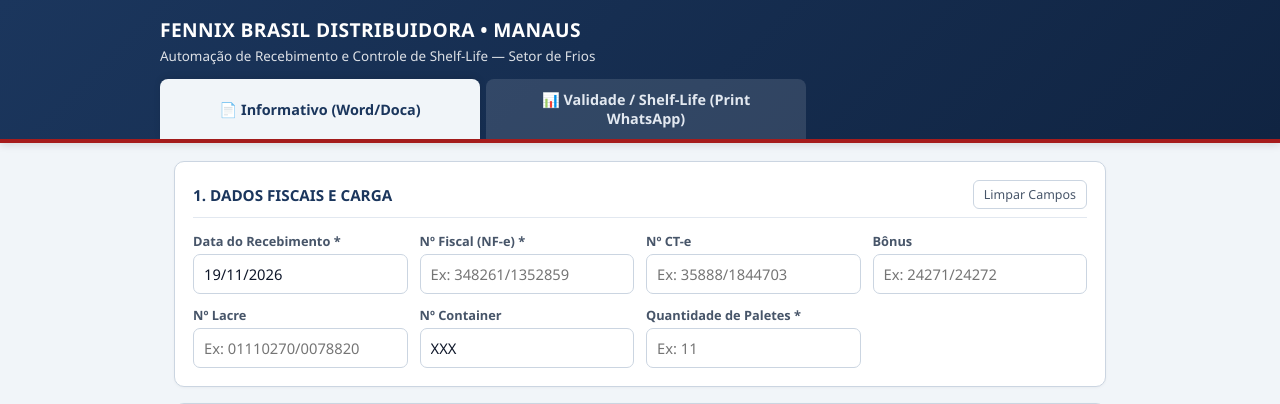
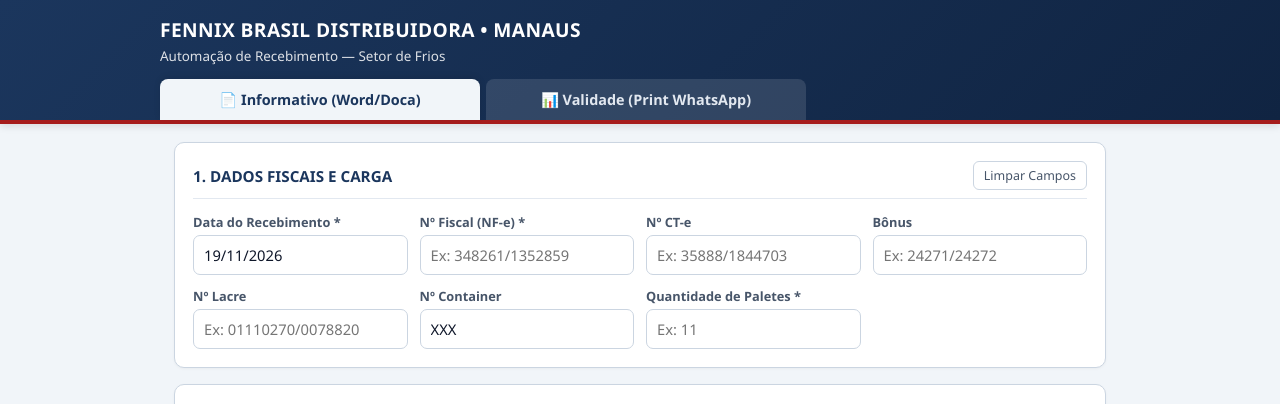
Before and after one commit to wllslz/fennix-recebimento, a Flask app: page / in a window 1280 px wide. Shown: the top 404 px of the page. Run offline with Flask 3, Linux system fonts and the light colour scheme; data that the repository does not hold is empty.

Commit message:
Remove termo Shelf-Life dos titulos e textos

```diff
--- a/app.py
+++ b/app.py
@@ -185,7 +185,7 @@ def renderizar_imagem_tabela_excel(linhas, data_ref_str=""):
     draw.rounded_rectangle([card_x1, card_y1, card_x2, card_y1 + banner_h], radius=12, fill="#162E52")
     draw.rectangle([card_x1, card_y1 + banner_h - 14, card_x2, card_y1 + banner_h], fill="#162E52")
 
-    titulo_banner = "CONTROLE DE VALIDADE (SHELF-LIFE) — RECEBIMENTO"
+    titulo_banner = "CONTROLE DE VALIDADE — RECEBIMENTO"
     draw.text((card_x1 + 18, card_y1 + 20), titulo_banner, fill="#FFFFFF", font=f_title)
 
     if data_ref_str:
--- a/templates/index.html
+++ b/templates/index.html
@@ -288,13 +288,13 @@
   <header>
     <div class="header-inner">
       <h1>FENNIX BRASIL DISTRIBUIDORA • MANAUS</h1>
-      <p>Automação de Recebimento e Controle de Shelf-Life — Setor de Frios</p>
+      <p>Automação de Recebimento — Setor de Frios</p>
       <div class="tabs-bar">
         <button type="button" class="tab-btn active" onclick="trocarAba('aba-informativo', this)">
           📄 Informativo (Word/Doca)
         </button>
         <button type="button" class="tab-btn" onclick="trocarAba('aba-validade', this)">
-          📊 Validade / Shelf-Life (Print WhatsApp)
+          📊 Validade (Print WhatsApp)
         </button>
       </div>
     </div>
```
